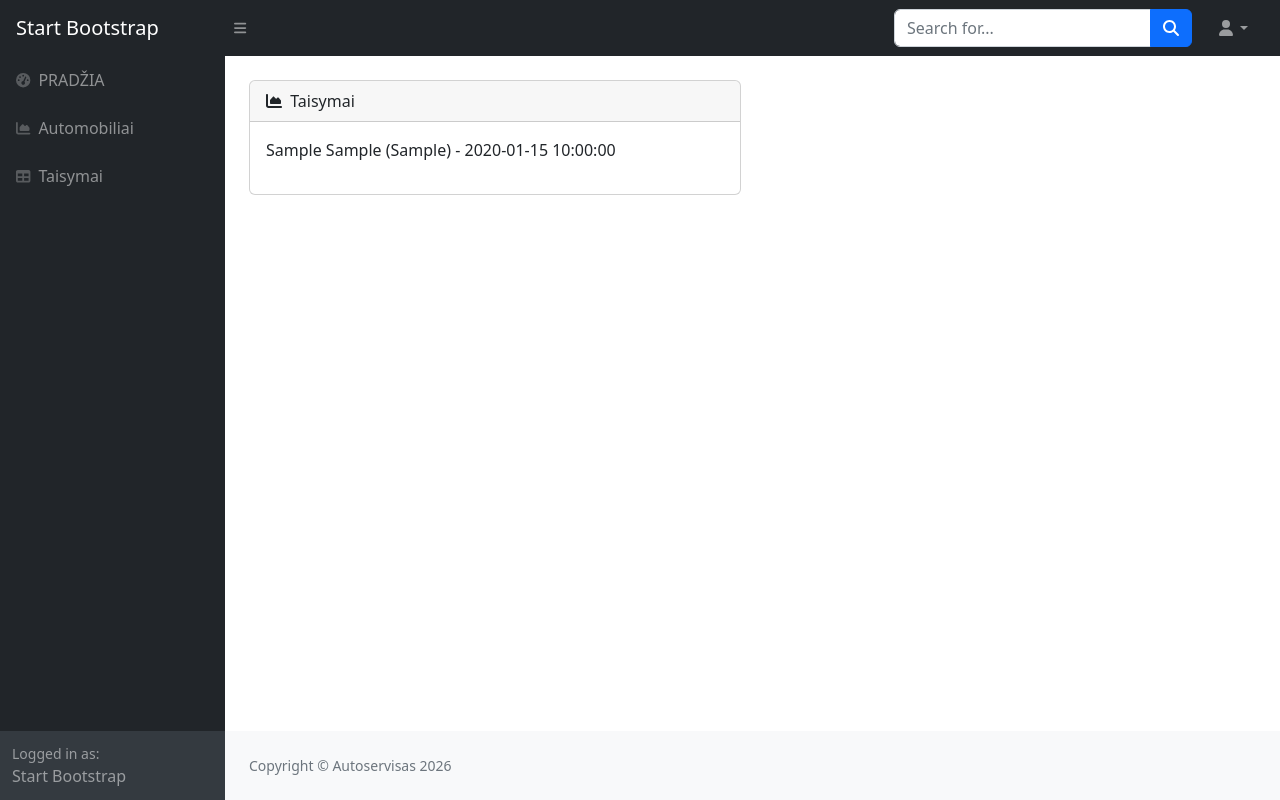
After one commit to DonatasNoreika/autoservice_20260316, a Django app: page /orders/ in a window 1280 px wide. The commit adds this page. Run offline with Django 5.2, Linux system fonts and the light colour scheme; tables that the repository leaves empty hold one stand-in row (values such as "Sample post"); some libraries are stand-ins or nearby versions.

Commit message:
5: +Sukurti puslapį (per klasę views faile), pvz. autoservice/uzsakymai, kuriame būtų atvaizduoti visi serviso užsakymai.

```diff
--- a/mysite/autoservice/templates/navbar.html
+++ b/mysite/autoservice/templates/navbar.html
@@ -10,9 +10,9 @@
                     <div class="sb-nav-link-icon"><i class="fas fa-chart-area"></i></div>
                     Automobiliai
                 </a>
-                <a class="nav-link" href="">
+                <a class="nav-link" href="{% url 'orders' %}">
                     <div class="sb-nav-link-icon"><i class="fas fa-table"></i></div>
-                    Tables
+                    Taisymai
                 </a>
             </div>
         </div>
--- /dev/null
+++ b/mysite/autoservice/templates/orders.html
@@ -0,0 +1,13 @@
+{% extends 'base.html' %}
+
+{% block title %}Taisymai{% endblock %}
+
+{% block heading %}Taisymai{% endblock %}
+
+{% block content %}
+
+{% for order in orders %}
+<p>{{ order }}</p>
+{% endfor %}
+
+{% endblock %}
--- a/mysite/autoservice/urls.py
+++ b/mysite/autoservice/urls.py
@@ -5,4 +5,5 @@ urlpatterns = [
     path('', views.index, name='index'),
     path('cars/', views.cars, name='cars'),
     path('cars/<int:car_pk>/', views.car, name='car'),
+    path('orders/', views.OrderListView.as_view(), name='orders'),
 ]
--- a/mysite/autoservice/views.py
+++ b/mysite/autoservice/views.py
@@ -1,5 +1,6 @@
 from django.shortcuts import render
 from .models import Service, Car, Order
+from django.views import generic
 
 def index(request):
     context = {
@@ -21,3 +22,9 @@ def car(request, car_pk):
         'car': Car.objects.get(pk=car_pk)
     }
     return render(request, template_name="car.html", context=context)
+
+
+class OrderListView(generic.ListView):
+    model = Order
+    template_name = "orders.html"
+    context_object_name = "orders"
```
